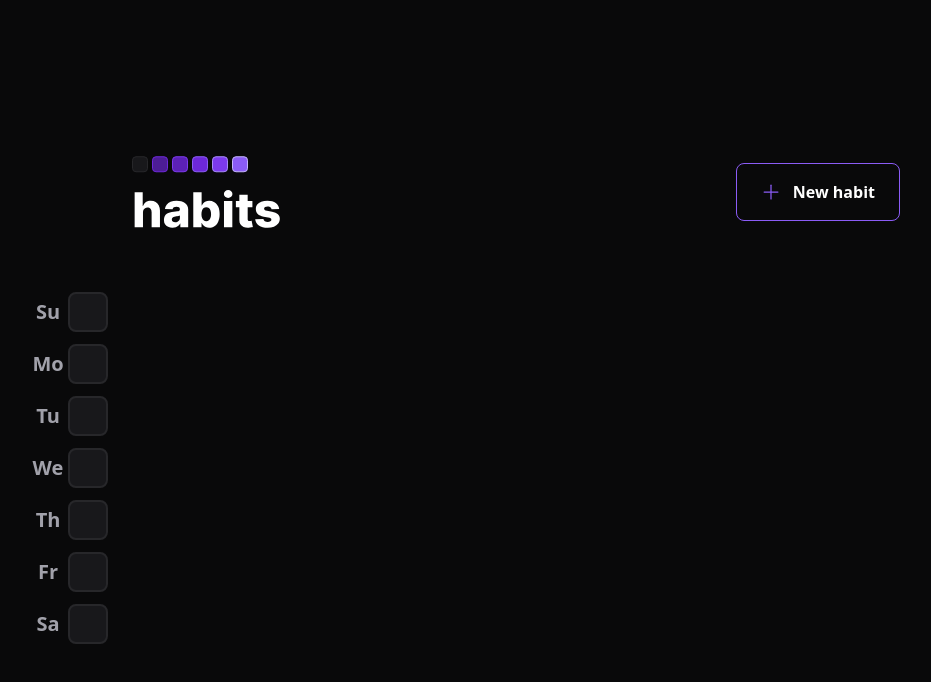
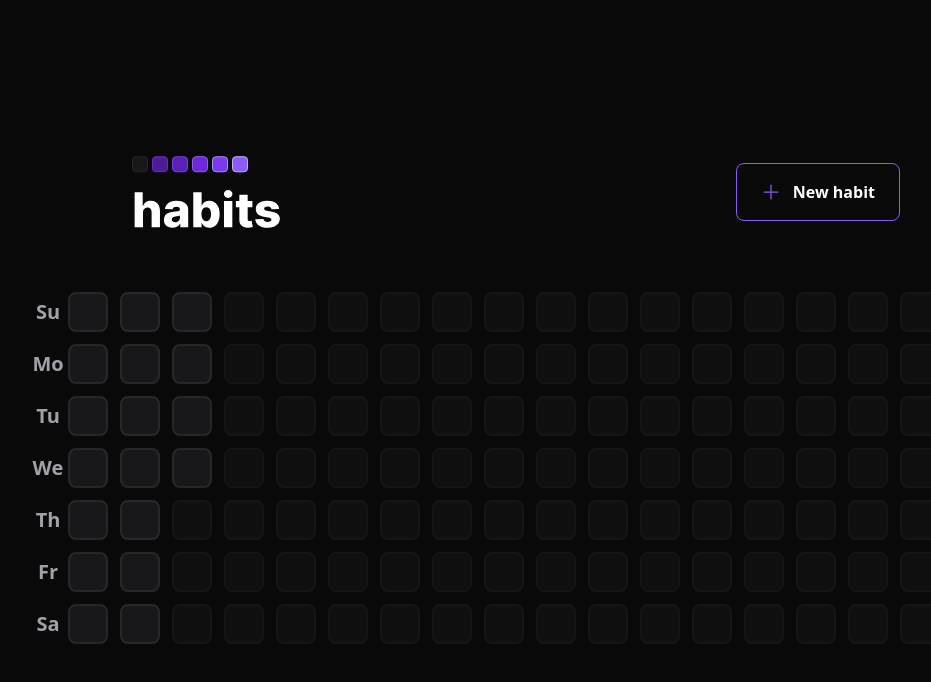
Before and after one commit to rochagbriel/NLW23-Ignite-SETUP-web, a React (Vite) app: page / in a window 1280 px wide. Shown: the top 682 px of the page, without its empty margins (124-1055 px from the left). Built offline with nearby package versions, Linux system fonts and the light colour scheme.

Commit message:
Main Style Finished

```diff
--- a/package.json
+++ b/package.json
@@ -9,6 +9,7 @@
     "preview": "vite preview"
   },
   "dependencies": {
+    "dayjs": "^1.11.7",
     "phosphor-react": "^1.4.1",
     "react": "^18.2.0",
     "react-dom": "^18.2.0",
--- a/src/components/SummaryTable.tsx
+++ b/src/components/SummaryTable.tsx
@@ -1,6 +1,12 @@
+import { generateDatesFromYearBeginning } from "../utils/generate-dates-from-year-beginning"
 import { HabitDay } from "./HabitDay"
 
 const weekDays = ['Su', 'Mo', 'Tu', 'We', 'Th', 'Fr', 'Sa', ]
+
+const summaryDates = generateDatesFromYearBeginning()
+
+const minimumSummaryDatesSize = 18 * 7 // 18 weeks
+const amountOfDaysToFill = minimumSummaryDatesSize - summaryDates.length
 
 export function SummaryTable () {
     return (
@@ -19,13 +25,18 @@
             </div>
 
             <div className="grid grid-rows-7 grid-flow-col gap-3">
-                <HabitDay />
-                <HabitDay />
-                <HabitDay />
-                <HabitDay />
-                <HabitDay />
-                <HabitDay />
-                <HabitDay />
+                {summaryDates.map(date => {
+                    return <HabitDay key={date.toString()}/>
+                })}
+
+                {amountOfDaysToFill > 0 && Array.from({ length: amountOfDaysToFill }).map((_, i) => {
+                    return (
+                        <div
+                        key={i}
+                        className="w-10 h-10 bg-zinc-900 border-2 border-zinc-800 rounded-lg opacity-40 cursor-not-allowed">
+                        </div>
+                    )
+                })}
             </div>
         </div>
     )
--- a/src/utils/generate-dates-from-year-beginning.ts
+++ b/src/utils/generate-dates-from-year-beginning.ts
@@ -1,3 +1,16 @@
+import dayjs from "dayjs";
+
 export function generateDatesFromYearBeginning() {
+    const firstDayOfTheYear = dayjs().startOf('year')
+    const today = new Date()
 
+    const dates = []
+    let compareDate = firstDayOfTheYear
+
+    while (compareDate.isBefore(today)) {
+        dates.push(compareDate.toDate())
+        compareDate = compareDate.add(1, 'day')
+    }
+
+    return dates
 }
```
Also changed, not shown: 1 other file (tests, documents, lock files or other folders).
